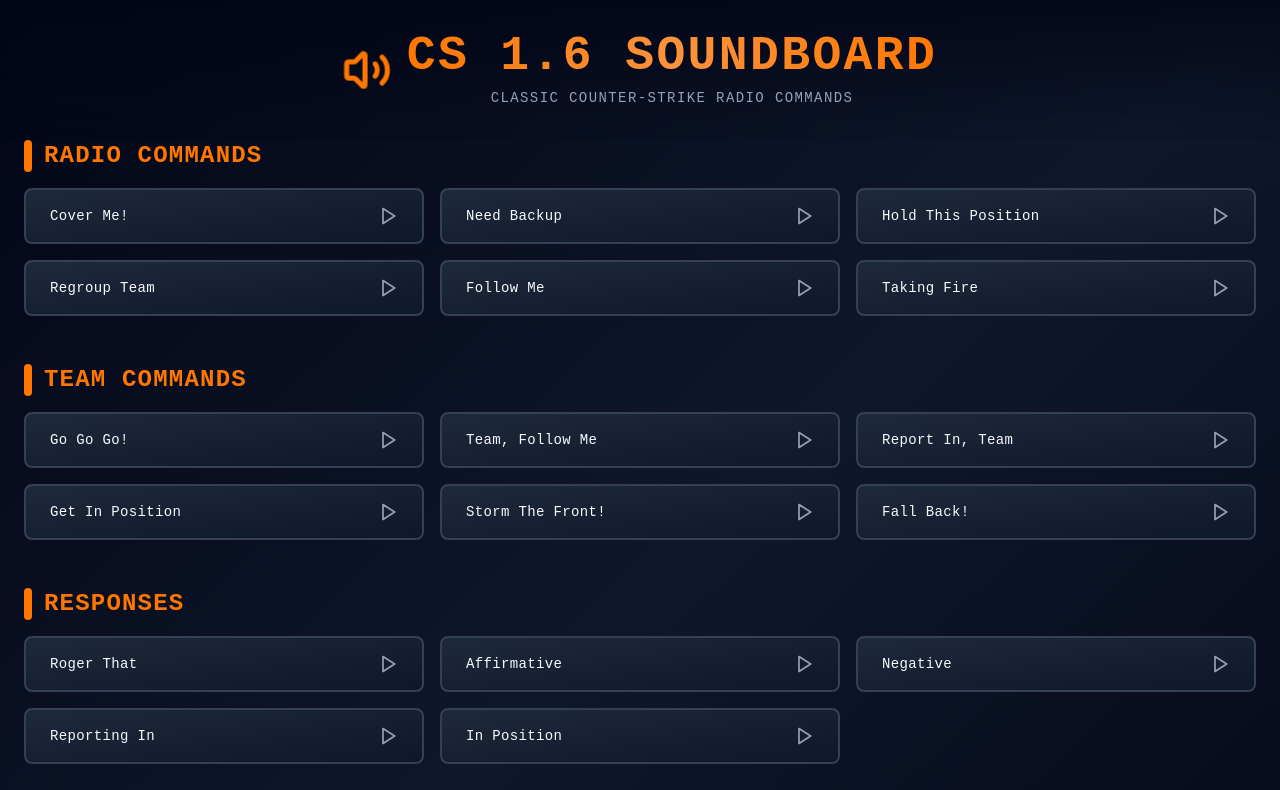
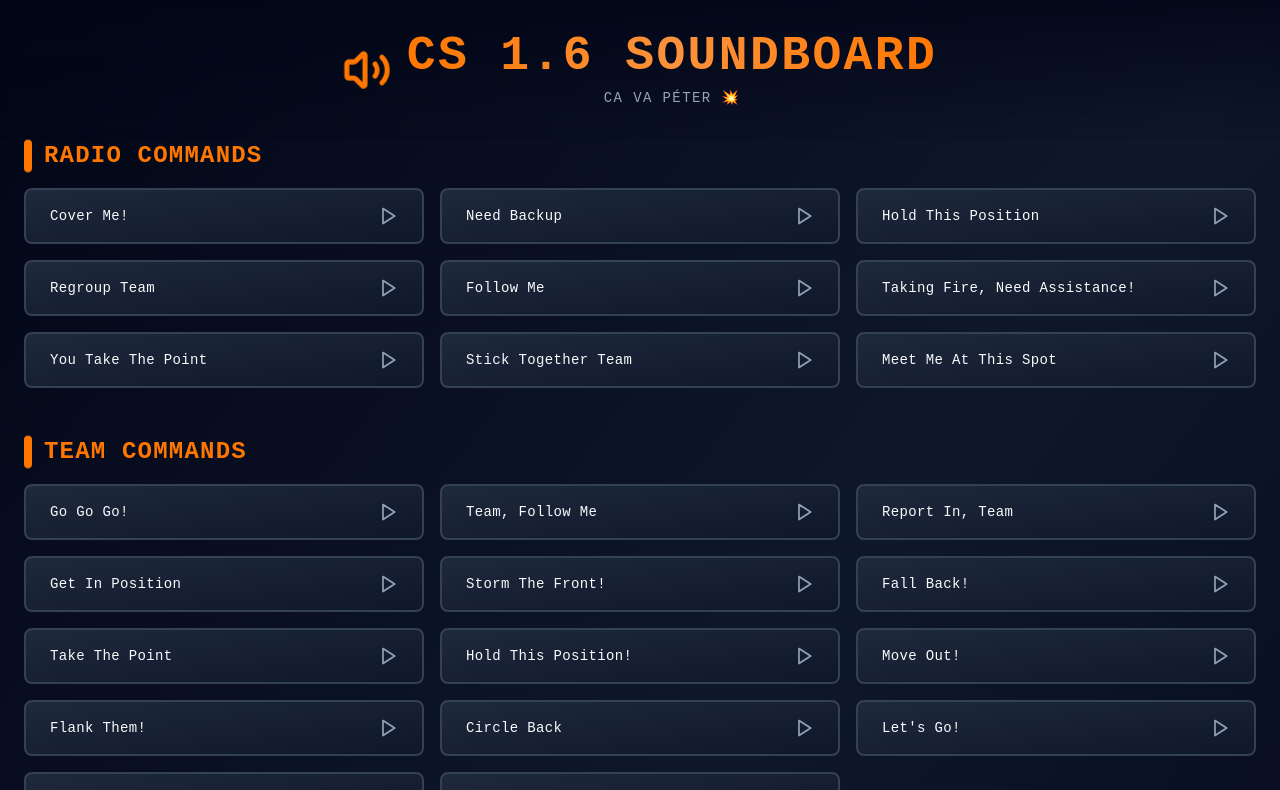
Before and after one commit to johngtrs/cs-soundboard, a React (Vite) app: page / in a window 1280 px wide. Shown: the top 790 px of the page. Built offline with nearby package versions, Linux system fonts and the light colour scheme.

Commit message:
Add sounds

```diff
--- a/src/components/common/Header.tsx
+++ b/src/components/common/Header.tsx
@@ -28,7 +28,7 @@
               CS 1.6 SOUNDBOARD
             </h1>
             <p className="text-muted-foreground text-sm mt-2 tracking-widest uppercase">
-              Classic Counter-Strike Radio Commands
+              CA VA PÉTER 💥
             </p>
           </div>
         </div>
--- a/src/components/common/SoundButton.tsx
+++ b/src/components/common/SoundButton.tsx
@@ -25,7 +25,7 @@
         'bg-gradient-to-br from-slate-800 to-slate-900',
         'border-2 border-slate-700',
         'text-left font-cs text-sm tracking-wide',
-        'transition-all duration-150',
+        'transition-all duration-100',
         'hover:border-primary hover:shadow-lg hover:shadow-primary/20',
         'disabled:opacity-50 disabled:cursor-not-allowed',
         isPlaying &&
@@ -36,7 +36,7 @@
       initial={{ opacity: 0, y: 10 }}
       animate={{ opacity: 1, y: 0 }}
       transition={{
-        duration: 0.2,
+        duration: 0.15,
         ease: 'easeOut',
       }}
     >
@@ -56,7 +56,7 @@
       )}
 
       <div className="relative flex items-center justify-between gap-3">
-        <span className="text-foreground group-hover:text-primary transition-colors duration-150 flex-1">
+        <span className="text-foreground group-hover:text-primary transition-colors duration-75 flex-1">
           {label}
         </span>
 
@@ -77,7 +77,7 @@
         >
           <Play
             className={cn(
-              'w-5 h-5 transition-all duration-150',
+              'w-5 h-5 transition-all duration-75',
               isPlaying
                 ? 'text-primary fill-primary'
                 : 'text-muted-foreground group-hover:text-primary'
--- a/src/components/soundboard/Soundboard.tsx
+++ b/src/components/soundboard/Soundboard.tsx
@@ -90,7 +90,6 @@
           className="mt-16 text-center text-muted-foreground text-sm"
         >
           <p className="tracking-wider">Counter-Strike 1.6 © Valve Corporation</p>
-          <p className="mt-2 text-xs">Built with React, TypeScript, Tailwind CSS & Framer Motion</p>
         </motion.footer>
       </motion.main>
     </div>
--- a/src/constants/sounds.ts
+++ b/src/constants/sounds.ts
@@ -2,37 +2,316 @@
 
 export const SOUNDS: Sound[] = [
   // Radio Commands
-  { id: 'cover-me', name: 'Cover Me', file: '/audio/ct_coverme.wav', category: 'radio', label: 'Cover Me!' },
-  { id: 'need-backup', name: 'Need Backup', file: '/audio/ct_backup.wav', category: 'radio', label: 'Need Backup' },
-  { id: 'hold-position', name: 'Hold Position', file: '/audio/position.wav', category: 'radio', label: 'Hold This Position' },
-  { id: 'regroup', name: 'Regroup', file: '/audio/regroup.wav', category: 'radio', label: 'Regroup Team' },
-  { id: 'follow-me', name: 'Follow Me', file: '/audio/followme.wav', category: 'radio', label: 'Follow Me' },
-  { id: 'taking-fire', name: 'Taking Fire', file: '/audio/ct_imhit.wav', category: 'radio', label: 'Taking Fire' },
+  {
+    id: 'cover-me',
+    name: 'Cover Me',
+    file: '/audio/ct_coverme.wav',
+    category: 'radio',
+    label: 'Cover Me!',
+  },
+  {
+    id: 'need-backup',
+    name: 'Need Backup',
+    file: '/audio/ct_backup.wav',
+    category: 'radio',
+    label: 'Need Backup',
+  },
+  {
+    id: 'hold-position',
+    name: 'Hold Position',
+    file: '/audio/position.wav',
+    category: 'radio',
+    label: 'Hold This Position',
+  },
+  {
+    id: 'regroup',
+    name: 'Regroup',
+    file: '/audio/regroup.wav',
+    category: 'radio',
+    label: 'Regroup Team',
+  },
+  {
+    id: 'follow-me',
+    name: 'Follow Me',
+    file: '/audio/followme.wav',
+    category: 'radio',
+    label: 'Follow Me',
+  },
+  {
+    id: 'taking-fire',
+    name: 'Taking Fire',
+    file: '/audio/ct_imhit.wav',
+    category: 'radio',
+    label: 'Taking Fire, Need Assistance!',
+  },
+  {
+    id: 'point',
+    name: 'You Take The Point',
+    file: '/audio/ct_point.wav',
+    category: 'radio',
+    label: 'You Take The Point',
+  },
+  {
+    id: 'stick-together',
+    name: 'Stick Together',
+    file: '/audio/sticktog.wav',
+    category: 'radio',
+    label: 'Stick Together Team',
+  },
+  {
+    id: 'meet-me',
+    name: 'Meet Me Here',
+    file: '/audio/meetme.wav',
+    category: 'radio',
+    label: 'Meet Me At This Spot',
+  },
 
   // Commands
-  { id: 'go-go-go', name: 'Go Go Go', file: '/audio/com_go.wav', category: 'commands', label: 'Go Go Go!' },
-  { id: 'follow-commander', name: 'Follow Commander', file: '/audio/com_followcom.wav', category: 'commands', label: 'Team, Follow Me' },
-  { id: 'report-in', name: 'Report In', file: '/audio/com_reportin.wav', category: 'commands', label: 'Report In, Team' },
-  { id: 'get-in-position', name: 'Get In Position', file: '/audio/com_getinpos.wav', category: 'commands', label: 'Get In Position' },
-  { id: 'storm-front', name: 'Storm Front', file: '/audio/stormfront.wav', category: 'commands', label: 'Storm The Front!' },
-  { id: 'fallback', name: 'Fall Back', file: '/audio/fallback.wav', category: 'commands', label: 'Fall Back!' },
+  {
+    id: 'go-go-go',
+    name: 'Go Go Go',
+    file: '/audio/com_go.wav',
+    category: 'commands',
+    label: 'Go Go Go!',
+  },
+  {
+    id: 'follow-commander',
+    name: 'Follow Commander',
+    file: '/audio/com_followcom.wav',
+    category: 'commands',
+    label: 'Team, Follow Me',
+  },
+  {
+    id: 'report-in',
+    name: 'Report In',
+    file: '/audio/com_reportin.wav',
+    category: 'commands',
+    label: 'Report In, Team',
+  },
+  {
+    id: 'get-in-position',
+    name: 'Get In Position',
+    file: '/audio/com_getinpos.wav',
+    category: 'commands',
+    label: 'Get In Position',
+  },
+  {
+    id: 'storm-front',
+    name: 'Storm Front',
+    file: '/audio/stormfront.wav',
+    category: 'commands',
+    label: 'Storm The Front!',
+  },
+  {
+    id: 'fallback',
+    name: 'Fall Back',
+    file: '/audio/fallback.wav',
+    category: 'commands',
+    label: 'Fall Back!',
+  },
+  {
+    id: 'take-point',
+    name: 'Take Point',
+    file: '/audio/takepoint.wav',
+    category: 'commands',
+    label: 'Take The Point',
+  },
+  {
+    id: 'hold-position-cmd',
+    name: 'Hold Position',
+    file: '/audio/position.wav',
+    category: 'commands',
+    label: 'Hold This Position!',
+  },
+  {
+    id: 'move-out',
+    name: 'Move Out',
+    file: '/audio/moveout.wav',
+    category: 'commands',
+    label: 'Move Out!',
+  },
+  {
+    id: 'flank-them',
+    name: 'Flank Them',
+    file: '/audio/flankthem.wav',
+    category: 'commands',
+    label: 'Flank Them!',
+  },
+  {
+    id: 'circle-back',
+    name: 'Circle Back',
+    file: '/audio/circleback.wav',
+    category: 'commands',
+    label: 'Circle Back',
+  },
+  {
+    id: 'lets-go',
+    name: "Let's Go",
+    file: '/audio/letsgo.wav',
+    category: 'commands',
+    label: "Let's Go!",
+  },
+  { id: 'go', name: 'Go!', file: '/audio/go.wav', category: 'commands', label: 'Go!' },
+  {
+    id: 'get-out',
+    name: 'Get Out',
+    file: '/audio/getout.wav',
+    category: 'commands',
+    label: 'Get Out Of There!',
+  },
 
   // Responses
-  { id: 'roger', name: 'Roger', file: '/audio/roger.wav', category: 'responses', label: 'Roger That' },
-  { id: 'affirmative', name: 'Affirmative', file: '/audio/ct_affirm.wav', category: 'responses', label: 'Affirmative' },
-  { id: 'negative', name: 'Negative', file: '/audio/negative.wav', category: 'responses', label: 'Negative' },
-  { id: 'reporting-in', name: 'Reporting In', file: '/audio/ct_reportingin.wav', category: 'responses', label: 'Reporting In' },
-  { id: 'in-position', name: 'In Position', file: '/audio/ct_inpos.wav', category: 'responses', label: 'In Position' },
+  {
+    id: 'roger',
+    name: 'Roger',
+    file: '/audio/roger.wav',
+    category: 'responses',
+    label: 'Roger That',
+  },
+  {
+    id: 'affirmative',
+    name: 'Affirmative',
+    file: '/audio/ct_affirm.wav',
+    category: 'responses',
+    label: 'Affirmative',
+  },
+  {
+    id: 'negative',
+    name: 'Negative',
+    file: '/audio/negative.wav',
+    category: 'responses',
+    label: 'Negative',
+  },
+  {
+    id: 'reporting-in',
+    name: 'Reporting In',
+    file: '/audio/ct_reportingin.wav',
+    category: 'responses',
+    label: 'Reporting In',
+  },
+  {
+    id: 'in-position',
+    name: 'In Position',
+    file: '/audio/ct_inpos.wav',
+    category: 'responses',
+    label: 'In Position',
+  },
+  {
+    id: 'sector-clear',
+    name: 'Sector Clear',
+    file: '/audio/clear.wav',
+    category: 'responses',
+    label: 'Sector Clear',
+  },
 
   // Events
-  { id: 'enemy-spotted', name: 'Enemy Spotted', file: '/audio/ct_enemys.wav', category: 'events', label: 'Enemy Spotted' },
-  { id: 'enemy-down', name: 'Enemy Down', file: '/audio/enemydown.wav', category: 'events', label: 'Enemy Down' },
-  { id: 'fire-in-hole', name: 'Fire In Hole', file: '/audio/ct_fireinhole.wav', category: 'events', label: 'Fire In The Hole!' },
-  { id: 'bomb-planted', name: 'Bomb Planted', file: '/audio/bombpl.wav', category: 'events', label: 'Bomb Has Been Planted' },
-  { id: 'bomb-defused', name: 'Bomb Defused', file: '/audio/bombdef.wav', category: 'events', label: 'Bomb Has Been Defused' },
-  { id: 'ct-win', name: 'CT Win', file: '/audio/ctwin.wav', category: 'events', label: 'Counter-Terrorists Win' },
-  { id: 'ter-win', name: 'T Win', file: '/audio/terwin.wav', category: 'events', label: 'Terrorists Win' },
-  { id: 'round-draw', name: 'Round Draw', file: '/audio/rounddraw.wav', category: 'events', label: 'Round Draw' },
+  {
+    id: 'enemy-spotted',
+    name: 'Enemy Spotted',
+    file: '/audio/ct_enemys.wav',
+    category: 'events',
+    label: 'Enemy Spotted',
+  },
+  {
+    id: 'enemy-down',
+    name: 'Enemy Down',
+    file: '/audio/enemydown.wav',
+    category: 'events',
+    label: 'Enemy Down',
+  },
+  {
+    id: 'fire-in-hole',
+    name: 'Fire In Hole',
+    file: '/audio/ct_fireinhole.wav',
+    category: 'events',
+    label: 'Fire In The Hole!',
+  },
+  {
+    id: 'bomb-planted',
+    name: 'Bomb Planted',
+    file: '/audio/bombpl.wav',
+    category: 'events',
+    label: 'Bomb Has Been Planted',
+  },
+  {
+    id: 'bomb-defused',
+    name: 'Bomb Defused',
+    file: '/audio/bombdef.wav',
+    category: 'events',
+    label: 'Bomb Has Been Defused',
+  },
+  {
+    id: 'ct-win',
+    name: 'CT Win',
+    file: '/audio/ctwin.wav',
+    category: 'events',
+    label: 'Counter-Terrorists Win',
+  },
+  {
+    id: 'ter-win',
+    name: 'T Win',
+    file: '/audio/terwin.wav',
+    category: 'events',
+    label: 'Terrorists Win',
+  },
+  {
+    id: 'round-draw',
+    name: 'Round Draw',
+    file: '/audio/rounddraw.wav',
+    category: 'events',
+    label: 'Round Draw',
+  },
+  { id: 'blow', name: 'Blow', file: '/audio/blow.wav', category: 'events', label: 'Blow!' },
+  {
+    id: 'eliminated',
+    name: 'Eliminated',
+    file: '/audio/elim.wav',
+    category: 'events',
+    label: 'Target Eliminated',
+  },
+  {
+    id: 'teammate-down',
+    name: 'Teammate Down',
+    file: '/audio/matedown.wav',
+    category: 'events',
+    label: 'Teammate Down',
+  },
+  {
+    id: 'hostage-down',
+    name: 'Hostage Down',
+    file: '/audio/hosdown.wav',
+    category: 'events',
+    label: 'Hostage Down',
+  },
+  {
+    id: 'hostage-rescued',
+    name: 'Hostage Rescued',
+    file: '/audio/rescued.wav',
+    category: 'events',
+    label: 'Hostage Rescued',
+  },
+  { id: 'vip', name: 'VIP', file: '/audio/vip.wav', category: 'events', label: 'VIP' },
+  {
+    id: 'fire-assistance',
+    name: 'Fire Assistance',
+    file: '/audio/fireassis.wav',
+    category: 'events',
+    label: 'Requesting Fire Assistance',
+  },
+  {
+    id: 'hit-assistance',
+    name: 'Hit Assistance',
+    file: '/audio/hitassist.wav',
+    category: 'events',
+    label: 'Taking Heavy Fire!',
+  },
+  {
+    id: 'lock-and-load',
+    name: 'Lock And Load',
+    file: '/audio/locknload.wav',
+    category: 'events',
+    label: 'Lock And Load!',
+  },
 ];
 
 export const CATEGORY_LABELS: Record<string, string> = {
```
Also changed, not shown: 1 other file (tests, documents, lock files or other folders).
